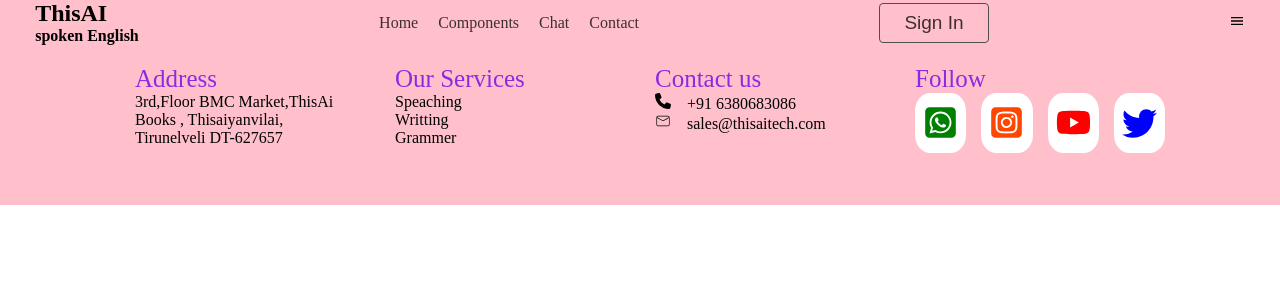
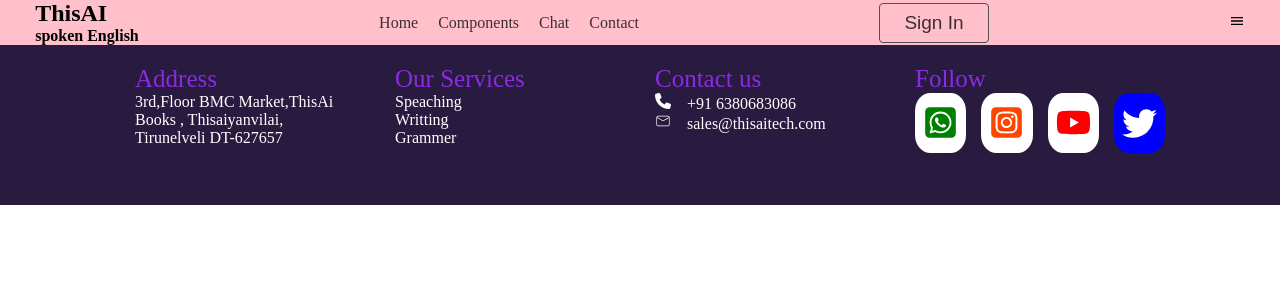
Before and after one commit to Rajesh-2407/spoken-english, a React app in the folder spoken/: page / in a window 1280 px wide. In both pictures the pointer is over the element 1139 px from the left and 123 px from the top of the page. Shown: the top 300 px of the page. Built offline with nearby package versions, Linux system fonts and the light colour scheme; the HTML template or start-up script is replaced by a standard one.

Commit message:
footer comp

```diff
--- a/spoken/src/Component/Footer.css
+++ b/spoken/src/Component/Footer.css
@@ -2,7 +2,7 @@
 .footer{
     width: 100vw;
     font-family: "Poppins", serif;
-    background-color:pink;
+    background-color:#291A40;
     color:black;
     display: flex;
     flex-wrap: wrap;
@@ -17,10 +17,11 @@
 }
 li{
     list-style: none;
+    color: white;
 }
 a{
     text-decoration: none;
-    color:black;
+    color:white;
 }
 .heading{
     color: blueviolet;
@@ -67,3 +68,16 @@ span{
     color: blue;
     background-color: white;
 }
+.tw:hover{
+    color: white;
+    background-color: blue;
+    transition: 0.5s;
+}
+.icon .yt:hover{
+    background-color: red;
+    transition: 0.5s;
+}
+.icon .yt a:hover{
+    color: white;
+    transition: 0.5s;
+}
```
